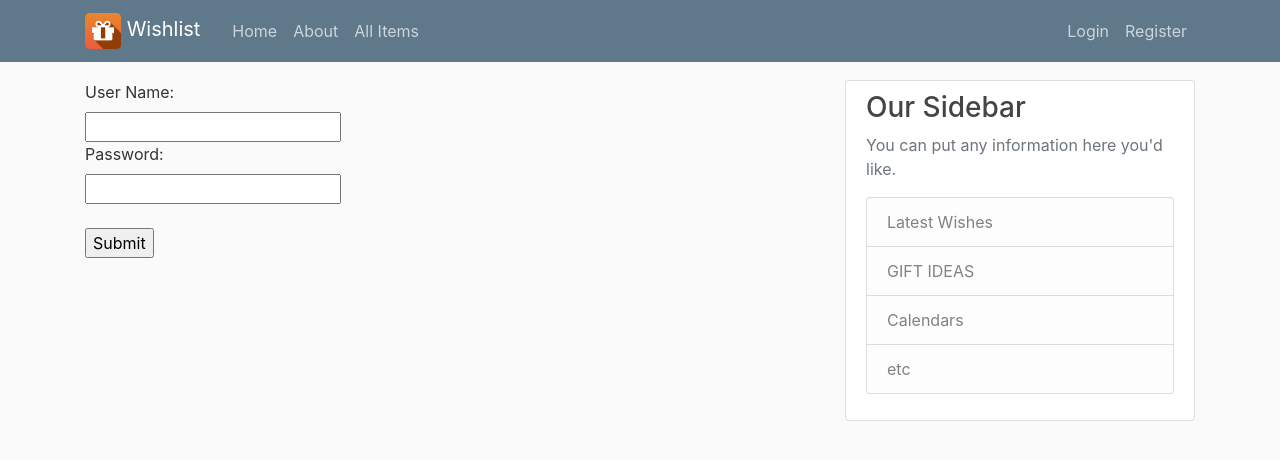
After one commit to cjturetzky/cst438_project02, a Django app: page /register/ in a window 1280 px wide. The commit adds this page. Shown: the top 460 px of the page. Run offline with Django 3.2, Linux system fonts and the light colour scheme; some libraries are stand-ins or nearby versions.

Commit message:
added the All Items page to the nav bar added routes for register and items page

```diff
--- a/wishlist/templates/wishlist/base.html
+++ b/wishlist/templates/wishlist/base.html
@@ -30,11 +30,12 @@
             <div class="navbar-nav mr-auto">
               <a class="nav-item nav-link" href="/">Home</a>
               <a class="nav-item nav-link" href="/about">About</a>
+              <a class="nav-item nav-link" href="{% url 'listView' %}">All Items</a>
             </div>
             <!-- Navbar Right Side -->
             <div class="navbar-nav">
               <a class="nav-item nav-link" href="#">Login</a>
-              <a class="nav-item nav-link" href="#">Register</a>
+              <a class="nav-item nav-link" href="{% url 'register' %}">Register</a>
             </div>
           </div>
         </div>
--- /dev/null
+++ b/wishlist/templates/wishlist/register.html
@@ -0,0 +1,13 @@
+{% extends "wishlist/base.html" %}
+
+{% block content %}
+    <form action="">
+      <label for="Uname">User Name:</label><br>
+      <input type="text" id="Uname" name="Uname" ><br>
+      <label for="passW">Password:</label><br>
+      <input type="text" id="passW" name="passW" ><br><br>
+      <input type="submit" value="Submit">
+    </form>
+
+
+{% endblock content %}
--- a/wishlist/urls.py
+++ b/wishlist/urls.py
@@ -7,4 +7,6 @@
 urlpatterns = [
     path('', views.home, name='wishlist-home'),
     path('about/', views.about, name='wishlist-about'),
+    path('register/',views.register, name = 'register'),
+    path('listView/',views.listView, name = 'listView')
 ]
--- a/wishlist/views.py
+++ b/wishlist/views.py
@@ -34,5 +34,8 @@
 # def customer(request):
 #     return HttpResponse('customer')
 #
-# def create(request):
-#     return render(request, 'createAccount.html')
+def listView(request):
+    return render(request, 'wishlist/listView.html')
+
+def register(request):
+    return render(request, 'wishlist/register.html')
```
Also changed, not shown: wishlist/templates/wishlist/ListView.html (+3 -35 lines).
